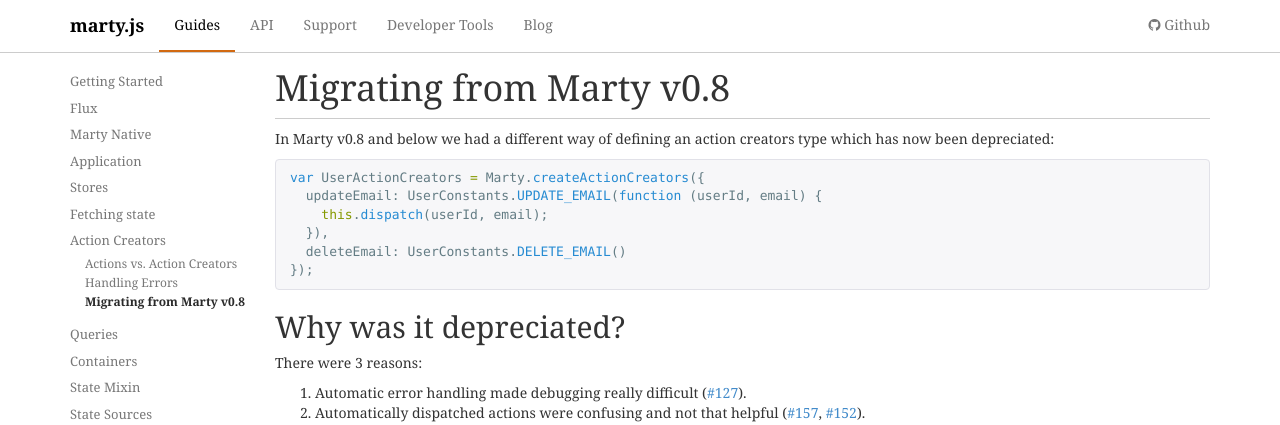
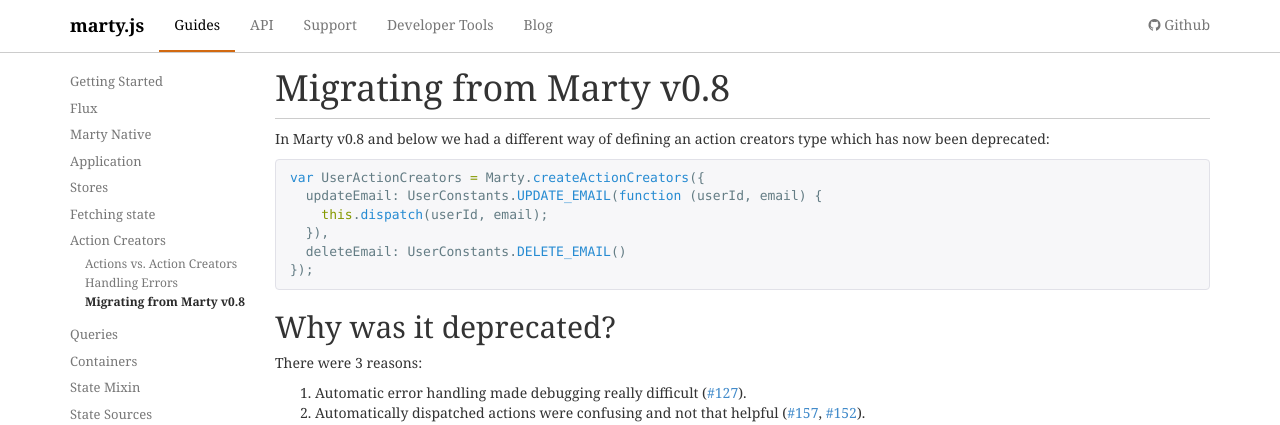
Before and after one commit to alsuper114/marty, a Jekyll site: the page built from docs/_guides/action-creators/migrating-from-v8.md, in a window 1280 px wide. Shown: the top 425 px of the page. Built offline with Jekyll 4.4.1, drawn with Linux system fonts in a browser that asks for light colours; nearby versions of some CDN libraries; Markdown is read by kramdown in place of the engine named in the settings.

Commit message:
Renamed depreciated to deprecated. Resolves #337

```diff
--- a/docs/_guides/action-creators/migrating-from-v8.md
+++ b/docs/_guides/action-creators/migrating-from-v8.md
@@ -5,7 +5,7 @@ id: migrating-action-creators-0.8
 section: Action Creators
 ---
 
-In Marty v0.8 and below we had a different way of defining an action creators type which has now been depreciated:
+In Marty v0.8 and below we had a different way of defining an action creators type which has now been deprecated:
 
 {% highlight js %}
 var UserActionCreators = Marty.createActionCreators({
@@ -16,7 +16,7 @@ var UserActionCreators = Marty.createActionCreators({
 });
 {% endhighlight %}
 
-##Why was it depreciated?
+##Why was it deprecated?
 
 There were 3 reasons:
 1. Automatic error handling made debugging really difficult ([#127](https://github.com/martyjs/marty/issues/127)).
```
Also changed, not shown: docs/_api/top-level-api/index.md (+1 -1 lines), docs/_guides/state-mixin/index.md (+1 -1 lines), docs/_guides/upgrading/08_09.md (+2 -2 lines).
